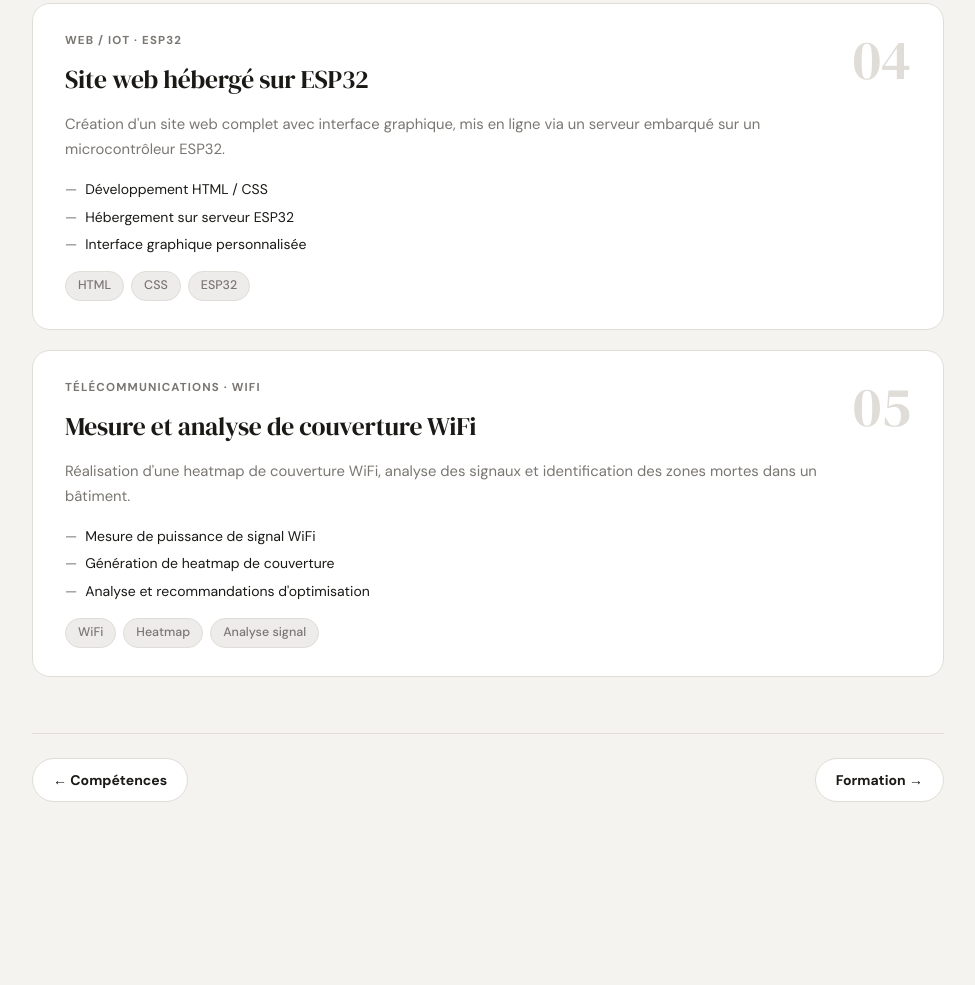
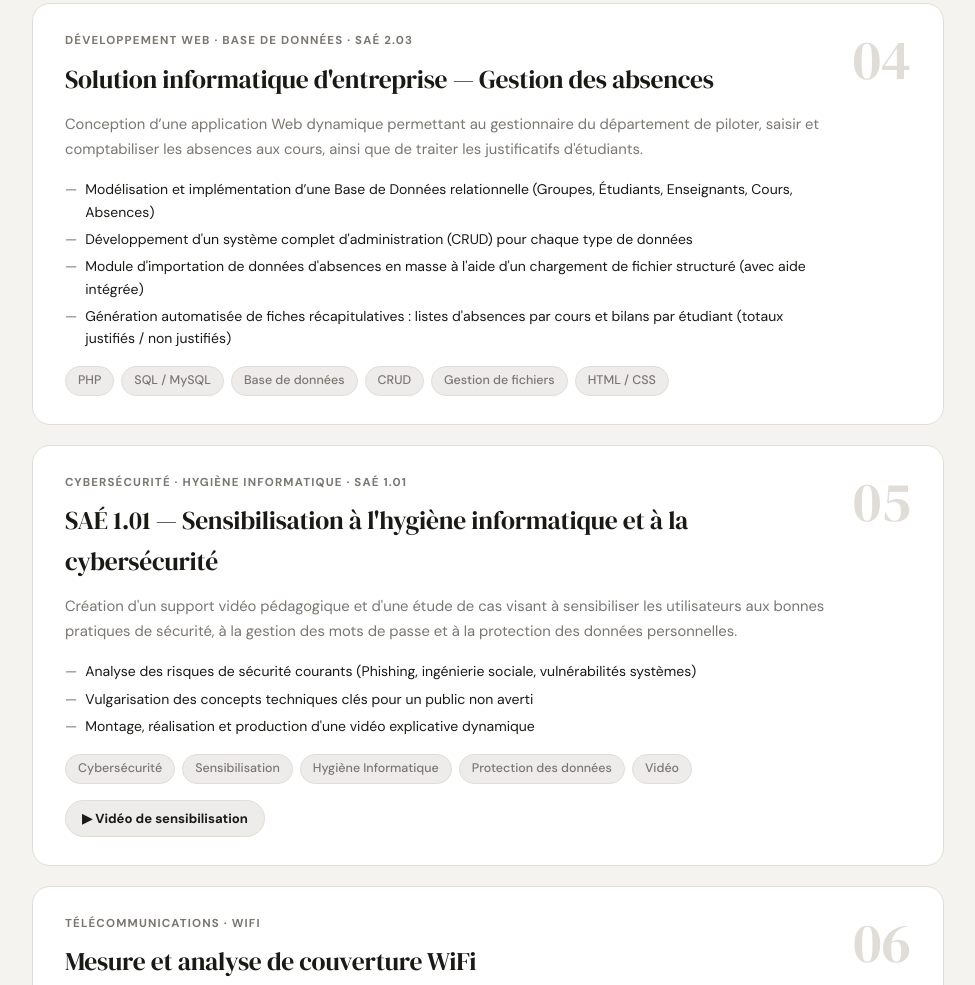
Before and after one commit to kior5234-blip/HakanAKAKCA68-blip.github.io, a plain HTML site: page projets.html in a window 1280 px wide. Shown: the part 1538-2523 px from the top of the page, without its empty margins (152-1127 px from the left). Before the commit the page ends 2420 px from the top, so only its background shows below. Drawn offline with Linux system fonts and the light colour scheme.

Commit message:
Update projets.html

```diff
--- a/projets.html
+++ b/projets.html
@@ -3,8 +3,7 @@
 <head>
   <meta charset="utf-8">
   <title>Hakan Akakca — Projets</title>
-  <!-- SEO / IA -->
-  <meta name="description" content="Projets de Hakan Akakca, étudiant BUT Réseaux & Télécommunications à Colmar : réseau GNS3, serre Arduino, site ESP32, analyse WiFi, outil Python PyQt5.">
+  <meta name="description" content="Projets de Hakan Akakca, étudiant BUT Réseaux & Télécommunications à Colmar : réseau GNS3, serre Arduino, gestion des absences SAÉ 2.03, cybersécurité SAÉ 1.01, analyse WiFi, outil Python PyQt5.">
   <meta name="author" content="Hakan Akakca">
   <link href="https://fonts.googleapis.com/css2?family=DM+Sans:ital,wght@0,300;0,400;0,500;0,700;1,300&family=DM+Serif+Display:ital@0;1&display=swap" rel="stylesheet">
   <style>
@@ -42,10 +41,7 @@
     .page-nav a:hover{background:var(--text);color:#fff;border-color:var(--text);}
     @keyframes fadeUp{from{opacity:0;transform:translateY(16px)}to{opacity:1;transform:translateY(0)}}
     .project-card{animation:fadeUp .45s ease both;}
-    .project-card:nth-child(2){animation-delay:.1s;}
-    .project-card:nth-child(3){animation-delay:.2s;}
-    .project-card:nth-child(4){animation-delay:.3s;}
-    .project-card:nth-child(5){animation-delay:.4s;}
+    .project-card:nth-child(25){animation-delay:.1s;}
     @media(max-width:640px){nav{padding:0 20px;}.nav-links{display:none;}.project-card{grid-template-columns:1fr;padding:20px;}.project-num{font-size:2rem;}}
   </style>
 </head>
@@ -70,7 +66,6 @@
     <div class="section-label">Projets universitaires — BUT RT</div>
     <div class="project-list">
 
-      <!-- PROJET 1 -->
       <div class="project-card">
         <div>
           <div class="proj-category">Développement logiciel · Python · PowerShell</div>
@@ -95,7 +90,6 @@
         <div class="project-num">01</div>
       </div>
 
-      <!-- PROJET 2 -->
       <div class="project-card">
         <div>
           <div class="proj-category">Réseau · GNS3 · Cisco</div>
@@ -118,7 +112,6 @@
         <div class="project-num">02</div>
       </div>
 
-      <!-- PROJET 3 -->
       <div class="project-card">
         <div>
           <div class="proj-category">Développement / IoT · Arduino</div>
@@ -144,27 +137,53 @@
         <div class="project-num">03</div>
       </div>
 
-      <!-- PROJET 4 -->
       <div class="project-card">
         <div>
-          <div class="proj-category">Web / IoT · ESP32</div>
-          <div class="proj-title">Site web hébergé sur ESP32</div>
-          <p class="proj-desc">Création d'un site web complet avec interface graphique, mis en ligne via un serveur embarqué sur un microcontrôleur ESP32.</p>
+          <div class="proj-category">Développement Web · Base de données · SAÉ 2.03</div>
+          <div class="proj-title">Solution informatique d'entreprise — Gestion des absences</div>
+          <p class="proj-desc">Conception d’une application Web dynamique permettant au gestionnaire du département de piloter, saisir et comptabiliser les absences aux cours, ainsi que de traiter les justificatifs d'étudiants.</p>
           <div class="proj-details">
-            <div class="proj-detail-item">Développement HTML / CSS</div>
-            <div class="proj-detail-item">Hébergement sur serveur ESP32</div>
-            <div class="proj-detail-item">Interface graphique personnalisée</div>
+            <div class="proj-detail-item">Modélisation et implémentation d’une Base de Données relationnelle (Groupes, Étudiants, Enseignants, Cours, Absences)</div>
+            <div class="proj-detail-item">Développement d'un système complet d'administration (CRUD) pour chaque type de données</div>
+            <div class="proj-detail-item">Module d'importation de données d'absences en masse à l'aide d'un chargement de fichier structuré (avec aide intégrée)</div>
+            <div class="proj-detail-item">Génération automatisée de fiches récapitulatives : listes d'absences par cours et bilans par étudiant (totaux justifiés / non justifiés)</div>
           </div>
           <div class="tags">
-            <span class="tag">HTML</span>
-            <span class="tag">CSS</span>
-            <span class="tag">ESP32</span>
+            <span class="tag">PHP</span>
+            <span class="tag">SQL / MySQL</span>
+            <span class="tag">Base de données</span>
+            <span class="tag">CRUD</span>
+            <span class="tag">Gestion de fichiers</span>
+            <span class="tag">HTML / CSS</span>
           </div>
         </div>
         <div class="project-num">04</div>
       </div>
 
-      <!-- PROJET 5 -->
+      <div class="project-card">
+        <div>
+          <div class="proj-category">Cybersécurité · Hygiène Informatique · SAÉ 1.01</div>
+          <div class="proj-title">SAÉ 1.01 — Sensibilisation à l'hygiène informatique et à la cybersécurité</div>
+          <p class="proj-desc">Création d'un support vidéo pédagogique et d'une étude de cas visant à sensibiliser les utilisateurs aux bonnes pratiques de sécurité, à la gestion des mots de passe et à la protection des données personnelles.</p>
+          <div class="proj-details">
+            <div class="proj-detail-item">Analyse des risques de sécurité courants (Phishing, ingénierie sociale, vulnérabilités systèmes)</div>
+            <div class="proj-detail-item">Vulgarisation des concepts techniques clés pour un public non averti</div>
+            <div class="proj-detail-item">Montage, réalisation et production d'une vidéo explicative dynamique</div>
+          </div>
+          <div class="tags">
+            <span class="tag">Cybersécurité</span>
+            <span class="tag">Sensibilisation</span>
+            <span class="tag">Hygiène Informatique</span>
+            <span class="tag">Protection des données</span>
+            <span class="tag">Vidéo</span>
+          </div>
+          <div class="proj-links">
+            <a href="https://youtu.be/PUOPbD3qgug" target="_blank" class="proj-link">▶ Vidéo de sensibilisation</a>
+          </div>
+        </div>
+        <div class="project-num">05</div>
+      </div>
+
       <div class="project-card">
         <div>
           <div class="proj-category">Télécommunications · WiFi</div>
@@ -181,7 +200,7 @@
             <span class="tag">Analyse signal</span>
           </div>
         </div>
-        <div class="project-num">05</div>
+        <div class="project-num">06</div>
       </div>
 
     </div>
```
